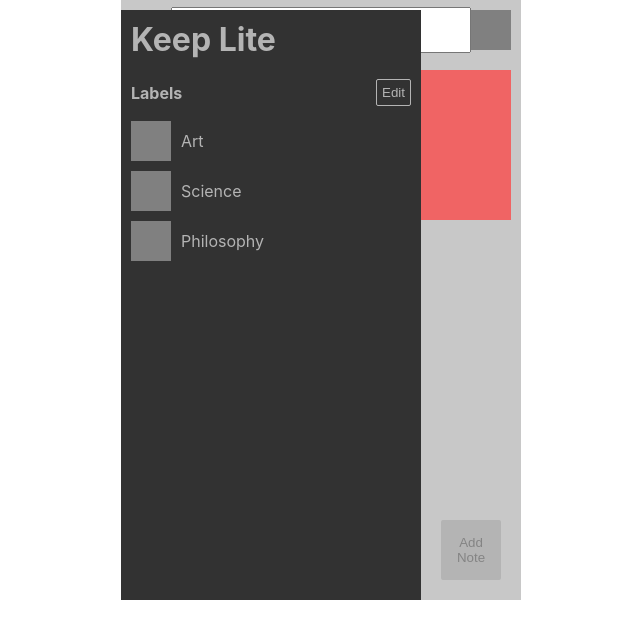
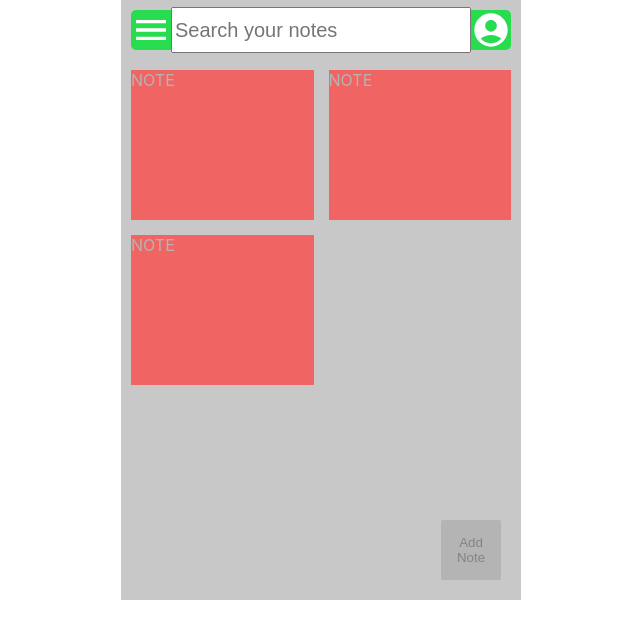
Before and after one commit to kiwipxl/keep-lite, a React (Create React App) app in the folder client/: page / in a window 1280 px wide. Shown: the top 638 px of the page, without its empty margins (319-959 px from the left). Built offline with nearby package versions, Linux system fonts and the light colour scheme.

Commit message:
added Icon and button variant

```diff
--- a/client/package.json
+++ b/client/package.json
@@ -9,6 +9,7 @@
     "chroma-js": "^2.1.0",
     "react": "^17.0.1",
     "react-dom": "^17.0.1",
+    "react-icons": "^4.1.0",
     "react-scripts": "4.0.1",
     "styled-components": "^5.2.1",
     "web-vitals": "^0.2.4"
--- a/client/src/components/Button.js
+++ b/client/src/components/Button.js
@@ -1,7 +1,9 @@
 import styled from "styled-components";
 
-const Button = ({ className, children, variant }) => {
-  let StyledButton = BaseButton;
+const Button = (props) => {
+  const { className, children, variant } = props;
+
+  let StyledButton;
   switch (variant) {
     case "fill":
       StyledButton = FillButton;
@@ -10,9 +12,17 @@ const Button = ({ className, children, variant }) => {
     case "outline":
       StyledButton = OutlineButton;
       break;
+
+    default:
+      StyledButton = BaseButton;
+      break;
   }
 
-  return <StyledButton className={className}>{children}</StyledButton>;
+  return (
+    <StyledButton className={className} {...props}>
+      {children}
+    </StyledButton>
+  );
 };
 
 const BaseButton = styled.button`
@@ -25,6 +35,7 @@ const BaseButton = styled.button`
 
   &:hover {
     background-color: ${(props) => props.theme.primaryColorLighter};
+    cursor: pointer;
   }
 `;
 
--- a/client/src/components/Icon.js
+++ b/client/src/components/Icon.js
@@ -1,12 +1,39 @@
 import styled from "styled-components";
 
-const Icon = ({ className }) => {
-  return <div className={className}></div>;
+const Icon = ({ className, Component, variant, onClick }) => {
+  if (!Component) {
+    throw new Error("Must define Component property for icon");
+  }
+
+  let StyledIcon;
+  switch (variant) {
+    case "button":
+      StyledIcon = IconButton;
+      break;
+
+    default:
+      StyledIcon = BaseIcon;
+      break;
+  }
+
+  return (
+    <StyledIcon className={className} onClick={onClick}>
+      <Component className={className}></Component>
+    </StyledIcon>
+  );
 };
 
-export default styled(Icon)`
-  width: 50px;
-  height: 50px;
-  background-color: grey;
-  border-color: none;
+const BaseIcon = styled.div`
+  color: white;
 `;
+
+const IconButton = styled(BaseIcon)`
+  transition: color 0.2s;
+
+  &:hover {
+    color: blue;
+    cursor: pointer;
+  }
+`;
+
+export default Icon;
--- a/client/src/components/Input.js
+++ b/client/src/components/Input.js
@@ -1,6 +1,8 @@
 import styled from "styled-components";
 
 const Input = (props) => {
+  const { className } = props;
+
   return <input {...props}></input>;
 };
 
--- a/client/src/components/MainSidebar.js
+++ b/client/src/components/MainSidebar.js
@@ -4,9 +4,9 @@ import SidebarItem from "./SidebarItem";
 import SidebarItemLabel from "./SidebarItemLabel";
 import Button from "./Button";
 
-const MainSidebar = () => {
+const MainSidebar = ({ className, hidden }) => {
   return (
-    <Sidebar>
+    <Sidebar className={className} hidden={hidden}>
       <SidebarItem>
         <Logo>Keep Lite</Logo>
       </SidebarItem>
--- a/client/src/components/Sidebar.js
+++ b/client/src/components/Sidebar.js
@@ -1,3 +1,4 @@
+import React from "react";
 import styled from "styled-components";
 
 const Sidebar = ({ className, children }) => {
@@ -12,7 +13,7 @@ export default styled(Sidebar)`
   position: absolute;
   width: 300px;
   height: 100%;
-  left: 0px;
+  left: ${(props) => (props.hidden ? -350 : 0)}px;
   background-color: ${(props) => props.theme.backgroundColor};
 
   transition: left 0.3s;
--- a/client/src/components/SidebarItemLabel.js
+++ b/client/src/components/SidebarItemLabel.js
@@ -1,10 +1,11 @@
 import styled from "styled-components";
+import { MdMenu } from "react-icons/md";
 import Icon from "./Icon";
 
 const SidebarItemLabel = ({ className, name }) => {
   return (
     <div className={className}>
-      <LabelIcon></LabelIcon>
+      <LabelIcon Component={MdMenu}></LabelIcon>
       <Label>{name}</Label>
     </div>
   );
--- a/client/src/screens/MainScreen.js
+++ b/client/src/screens/MainScreen.js
@@ -1,4 +1,6 @@
+import React from "react";
 import styled from "styled-components";
+import { MdAccountCircle, MdMenu } from "react-icons/md";
 import NotesGrid from "../components/NotesGrid";
 import Note from "../components/Note";
 import HeaderBar from "../components/HeaderBar";
@@ -8,14 +10,26 @@ import Input from "../components/Input";
 import MainSidebar from "../components/MainSidebar";
 
 const MainScreen = ({ className }) => {
+  const [sidebarOpen, setSidebarOpen] = React.useState(false);
+
+  function toggleSidebar() {
+    setSidebarOpen(!sidebarOpen);
+  }
+
   return (
     <div className={className}>
-      <MainSidebar></MainSidebar>
+      <MainSidebar hidden={!sidebarOpen}></MainSidebar>
 
       <MainHeaderBar>
-        <SidebarIcon type="sidebar"></SidebarIcon>
+        <SidebarIcon
+          Component={MdMenu}
+          variant="button"
+          onClick={toggleSidebar}
+        ></SidebarIcon>
+
         <SearchInput placeholder="Search your notes"></SearchInput>
-        <AccountIcon type="account"></AccountIcon>
+
+        <AccountIcon Component={MdAccountCircle} variant="button"></AccountIcon>
       </MainHeaderBar>
 
       <MainNotesGrid>
```
Also changed, not shown: 2 other files (tests, documents, lock files or other folders).
